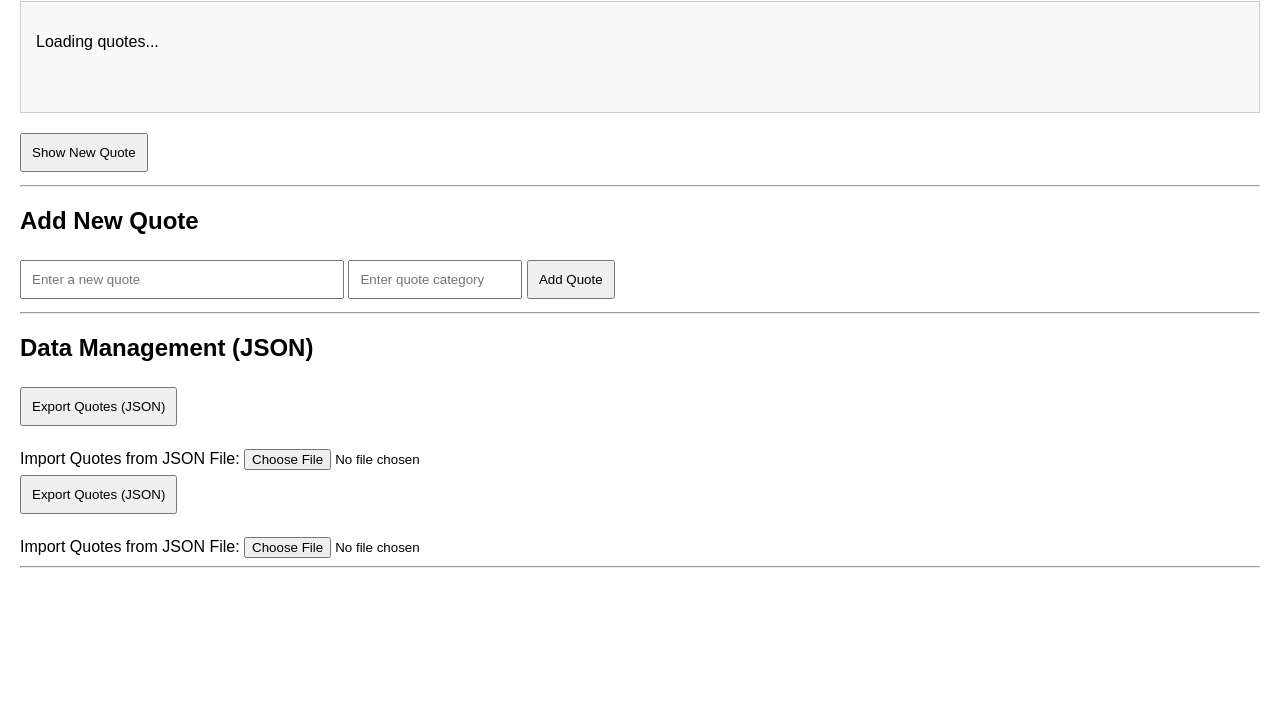
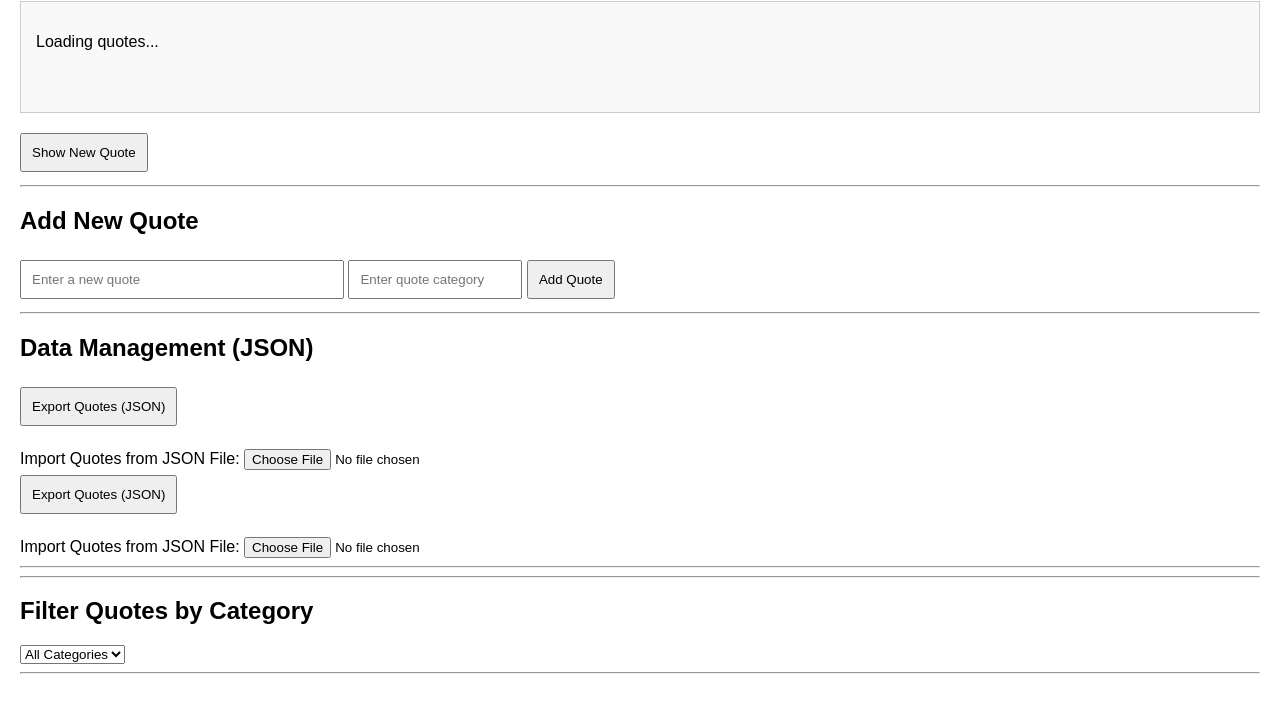
Before and after one commit to Holmes-dev93/alx_fe_javascript, a plain HTML site: page dom-manipulation/index.html in a window 1280 px wide. Shown: the part 79-792 px from the top of the page. Drawn offline with Linux system fonts and the light colour scheme.

Commit message:
Update index.html

```diff
--- a/dom-manipulation/index.html
+++ b/dom-manipulation/index.html
@@ -66,5 +66,13 @@
   <hr>
 
   <script src="script.js"></script>
+  <hr>
+
+  <h2>Filter Quotes by Category</h2>
+  <select id="categoryFilter" onchange="filterQuotes()">
+    <option value="all">All Categories</option>
+    </select>
+
+  <hr>
 </body>
 </html>
```
